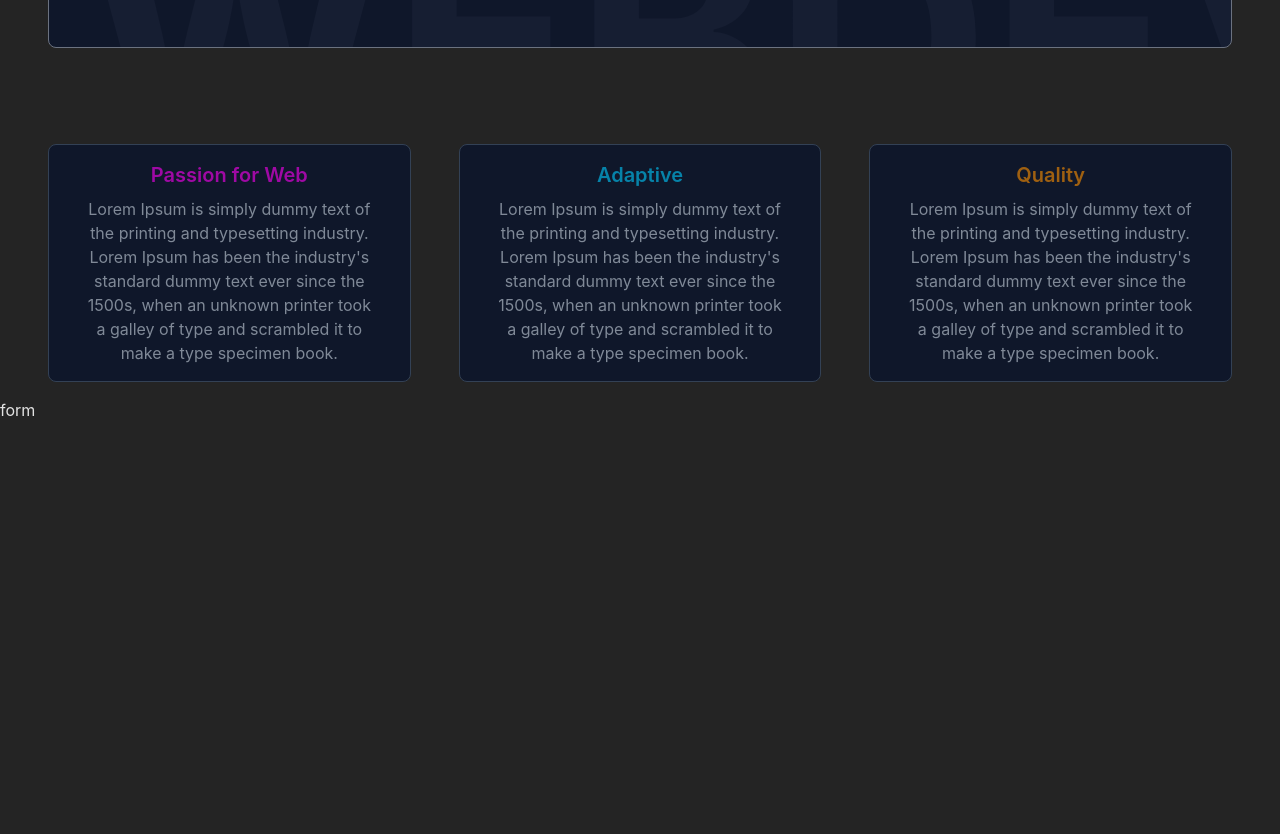
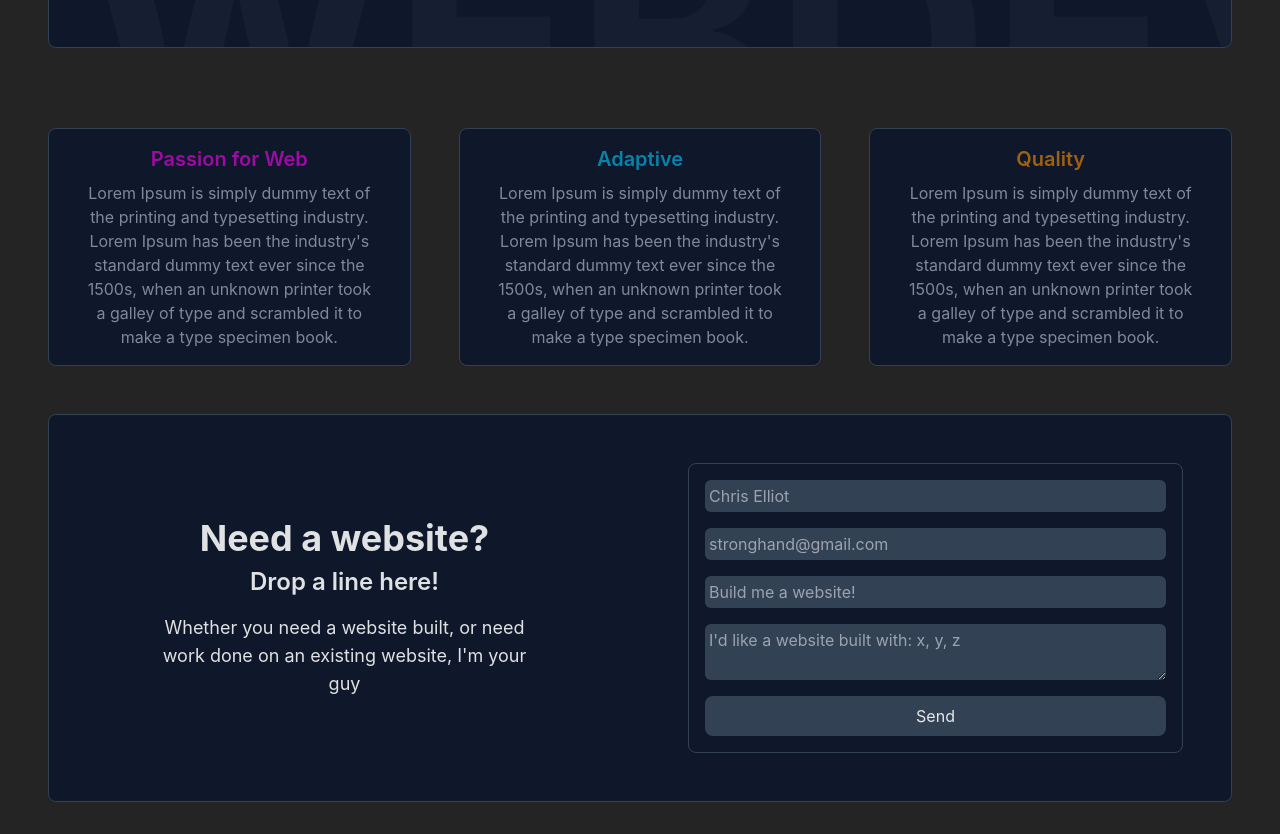
Before and after one commit to JoGuirre/joguirre.github.io, a React (Vite) app: page / in a window 1280 px wide. Shown: the part 720-1554 px from the top of the page. Before the commit the page ends 1142 px from the top, so only its background shows below. Built offline with nearby package versions, Linux system fonts and the light colour scheme.

Commit message:
almost there with basics

```diff
--- a/src/components/Contact.jsx
+++ b/src/components/Contact.jsx
@@ -1,9 +1,92 @@
-import React from "react";
+import React, { useState } from "react";
+import { useForm, ValidationError } from "@formspree/react";
 
 function Contact() {
+  const [state, handleSubmit] = useForm("meqwpvaq");
+  const [isOpen, setIsOpen] = useState(false);
   return (
-    <div id="contact-container" className="flex">
-      form
+    <div id="contact" className="my-8">
+      {/* <h1 id="" className="text-left pl-6 text-3xl font-bold mt-6 pb-3">
+        Contact Me
+      </h1> */}
+      <div className="border border-slate-700 flex mx-12 rounded-lg justify-around bg-slate-900">
+        <div className="w-1/2 text-center flex flex-col justify-center items-center">
+          <h1 className="text-4xl font-bold mb-2">Need a website?</h1>
+          <h2 className="text-2xl font-semibold mb-4">Drop a line here!</h2>
+          <h3 className="w-2/3 text-lg">
+            Whether you need a website built, or need work done on an existing
+            website, I'm your guy
+          </h3>
+        </div>
+        <div className="w-1/2">
+          <form
+            id="contact-form"
+            action="https://formspree.io/f/meqwpvaq"
+            onSubmit={handleSubmit}
+            className="flex flex-col m-12 p-4 gap-y-4 border border-slate-700 rounded-lg"
+          >
+            <div className="flex">
+              <input
+                placeholder="Chris Elliot"
+                type="text"
+                id="name"
+                name="name"
+                required
+                className="flex-1 rounded-md p-1 text-white text-opacity-60 bg-slate-700"
+              />
+            </div>
+            <div className="flex">
+              <input
+                placeholder="stronghand@gmail.com"
+                type="email"
+                id="email"
+                name="email"
+                required
+                className="flex-1 rounded-md p-1 text-white text-opacity-60 bg-slate-700"
+              />
+            </div>
+            <ValidationError
+              prefix="Email"
+              field="email"
+              errors={state.errors}
+            />
+            <div className="flex">
+              <input
+                placeholder="Build me a website!"
+                type="text"
+                id="subject"
+                name="subject"
+                required
+                className="flex-1 rounded-md p-1 text-white text-opacity-60 bg-slate-700"
+              />
+            </div>
+            <div className="flex">
+              <textarea
+                id="message"
+                name="message"
+                placeholder="I'd like a website built with: x, y, z"
+                required
+                className="flex-1 rounded-md p-1 text-white text-opacity-60 bg-slate-700"
+              ></textarea>
+              <ValidationError
+                prefix="Message"
+                field="message"
+                errors={state.errors}
+              />
+            </div>
+
+            <button
+              type="submit"
+              id="submit-button"
+              disabled={state.submitting}
+              onClick={() => setIsOpen(true)}
+              className="bg-slate-700 w-full w-1/3 self-center rounded-lg py-2 hover:bg-slate-500 transition duration-300"
+            >
+              Send
+            </button>
+          </form>
+        </div>
+      </div>
     </div>
   );
 }
--- a/src/components/Hero.jsx
+++ b/src/components/Hero.jsx
@@ -2,10 +2,10 @@ import React from "react";
 
 function Hero() {
   return (
-    <div id="hero-container" className="h-screen flex">
+    <div id="home" className="h-screen flex">
       <div
         id="hero-card-container"
-        className="flex relative justify-between px-8 w-full mt-8 mb-20 mx-12 rounded-lg flex border border-gray-500 bg-slate-900 rounded-lg text-slate-300 overflow-hidden"
+        className="flex relative justify-between px-8 w-full mt-8 mb-20 mx-12 rounded-lg flex border border-slate-700 bg-slate-900 rounded-lg text-slate-300 overflow-hidden"
       >
         <div
           id="hero-card-container-bg-text"
--- a/src/components/NavBar.jsx
+++ b/src/components/NavBar.jsx
@@ -24,11 +24,8 @@ function NavBarList() {
     <ul className="flex gap-4">
       {navBarListItems.map((item) => {
         return (
-          <li
-            id={`#${item}`}
-            className="text-white rounded-lg p-2 text-center m-1 hover:cursor-pointer hover:bg-gray-600"
-          >
-            {item}
+          <li className="text-white rounded-lg p-2 text-center m-1 hover:cursor-pointer hover:bg-gray-600">
+            <a href={`#${item}`}>{item}</a>
           </li>
         );
       })}
--- a/src/components/ThreeCard.jsx
+++ b/src/components/ThreeCard.jsx
@@ -2,10 +2,7 @@ import React from "react";
 
 function ThreeCard() {
   return (
-    <div
-      id="threecard-container"
-      className="flex justify-center my-4 mx-12 gap-12"
-    >
+    <div id="about" className="flex justify-center mb-4 mx-12 gap-12">
       <Card
         title="Passion for Web"
         content="Lorem Ipsum is simply dummy text of the printing and typesetting industry. Lorem Ipsum has been the industry's standard dummy text ever since the 1500s, when an unknown printer took a galley of type and scrambled it to make a type specimen book."
--- a/src/index.css
+++ b/src/index.css
@@ -21,6 +21,7 @@
 html, body {
   margin: 0;
   padding: 0;
+  scroll-behavior: smooth;
 }
 
 * {
```
